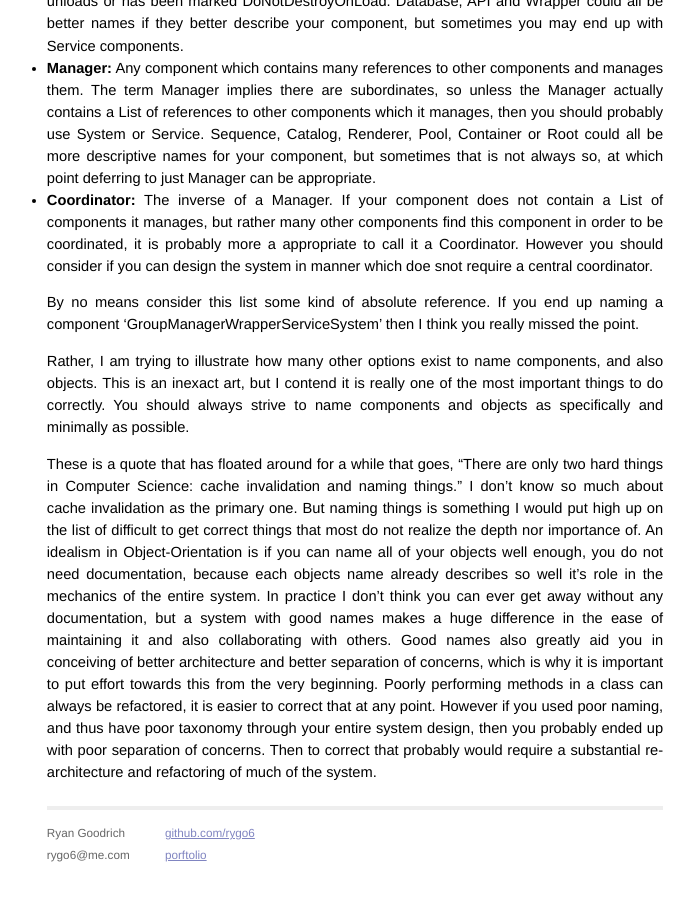
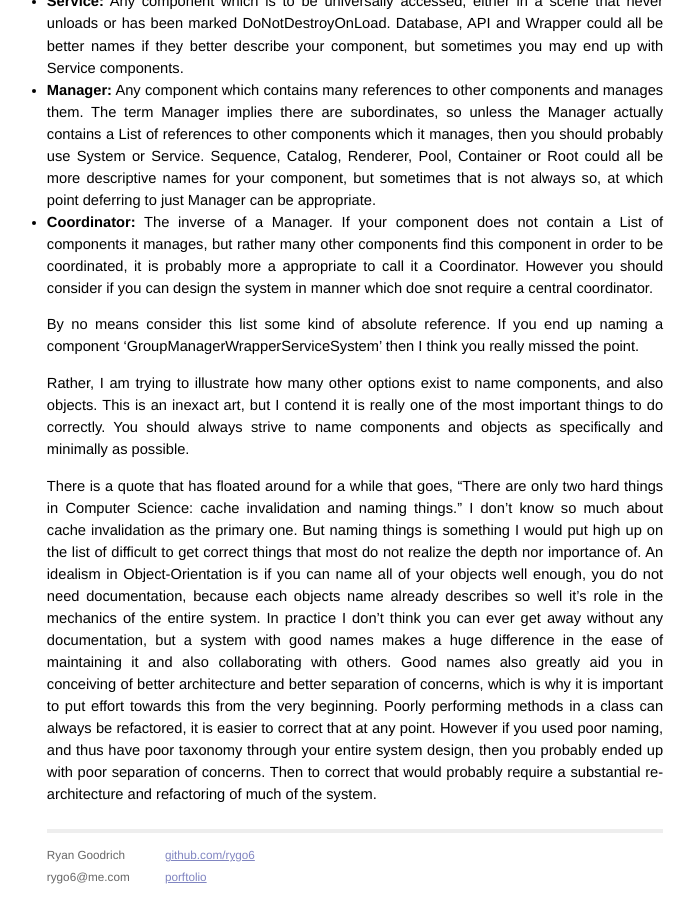
Before and after one commit to rygo6/rygo6.github.io, a Jekyll site: the page built from _posts/2019-4-19-Controller-is-Probably-a-Bad-Name.md, in a window 1280 px wide and 900 px high, scrolled down 1690 px. Shown: the whole window, without its empty margins (285-980 px from the left). Built offline with Jekyll 4.4.1, drawn with Linux system fonts in a browser that asks for light colours; before the commit the page ends 2568 px from its top, so only the background shows below that; some of the changed text lies outside the part shown.

Commit message:
typo fixes

```diff
--- a/_posts/2019-4-19-Controller-is-Probably-a-Bad-Name.md
+++ b/_posts/2019-4-19-Controller-is-Probably-a-Bad-Name.md
@@ -46,4 +46,4 @@
 
 Rather, I am trying to illustrate how many other options exist to name components, and also objects. This is an inexact art, but I contend it is really one of the most important things to do correctly. You should always strive to name components and objects as specifically and minimally as possible.
 
-These is a quote that has floated around for a while that goes, "There are only two hard things in Computer Science: cache invalidation and naming things." I don't know so much about cache invalidation as the primary one. But naming things is something I would put high up on the list of difficult to get correct things that most do not realize the depth nor importance of. An idealism in Object-Orientation is if you can name all of your objects well enough, you do not need documentation, because each objects name already describes so well it's role in the mechanics of the entire system. In practice I don't think you can ever get away without any documentation, but a system with good names makes a huge difference in the ease of maintaining it and also collaborating with others. Good names also greatly aid you in conceiving of better architecture and better separation of concerns, which is why it is important to put effort towards this from the very beginning. Poorly performing methods in a class can always be refactored, it is easier to correct that at any point. However if you used poor naming, and thus have poor taxonomy through your entire system design, then you probably ended up with poor separation of concerns. Then to correct that probably would require a substantial re-architecture and refactoring of much of the system.
+There is a quote that has floated around for a while that goes, "There are only two hard things in Computer Science: cache invalidation and naming things." I don't know so much about cache invalidation as the primary one. But naming things is something I would put high up on the list of difficult to get correct things that most do not realize the depth nor importance of. An idealism in Object-Orientation is if you can name all of your objects well enough, you do not need documentation, because each objects name already describes so well it's role in the mechanics of the entire system. In practice I don't think you can ever get away without any documentation, but a system with good names makes a huge difference in the ease of maintaining it and also collaborating with others. Good names also greatly aid you in conceiving of better architecture and better separation of concerns, which is why it is important to put effort towards this from the very beginning. Poorly performing methods in a class can always be refactored, it is easier to correct that at any point. However if you used poor naming, and thus have poor taxonomy through your entire system design, then you probably ended up with poor separation of concerns. Then to correct that would probably require a substantial re-architecture and refactoring of much of the system.
```
Also changed, not shown: other parts of _posts/2019-4-19-Controller-is-Probably-a-Bad-Name.md (+1 -1 lines).
